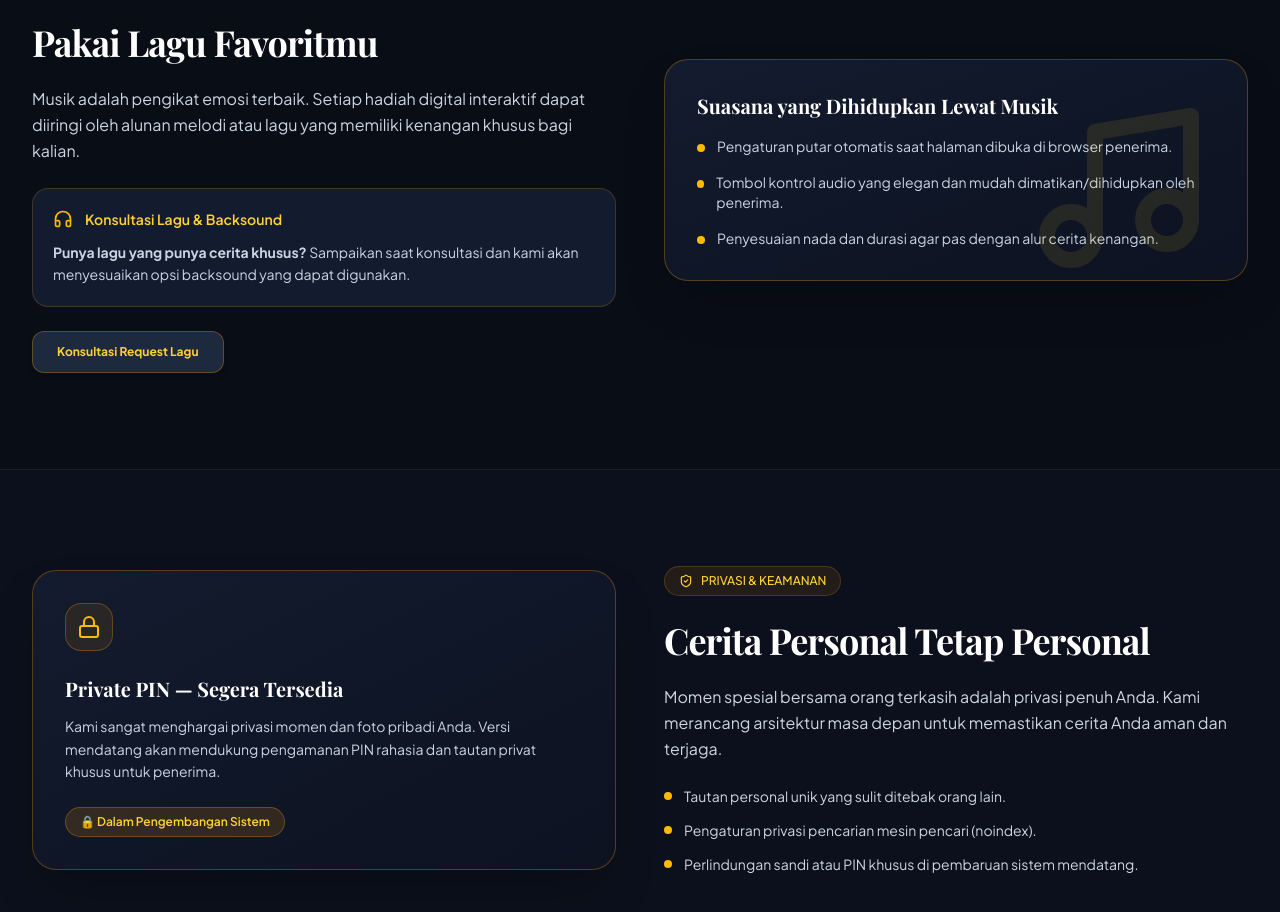
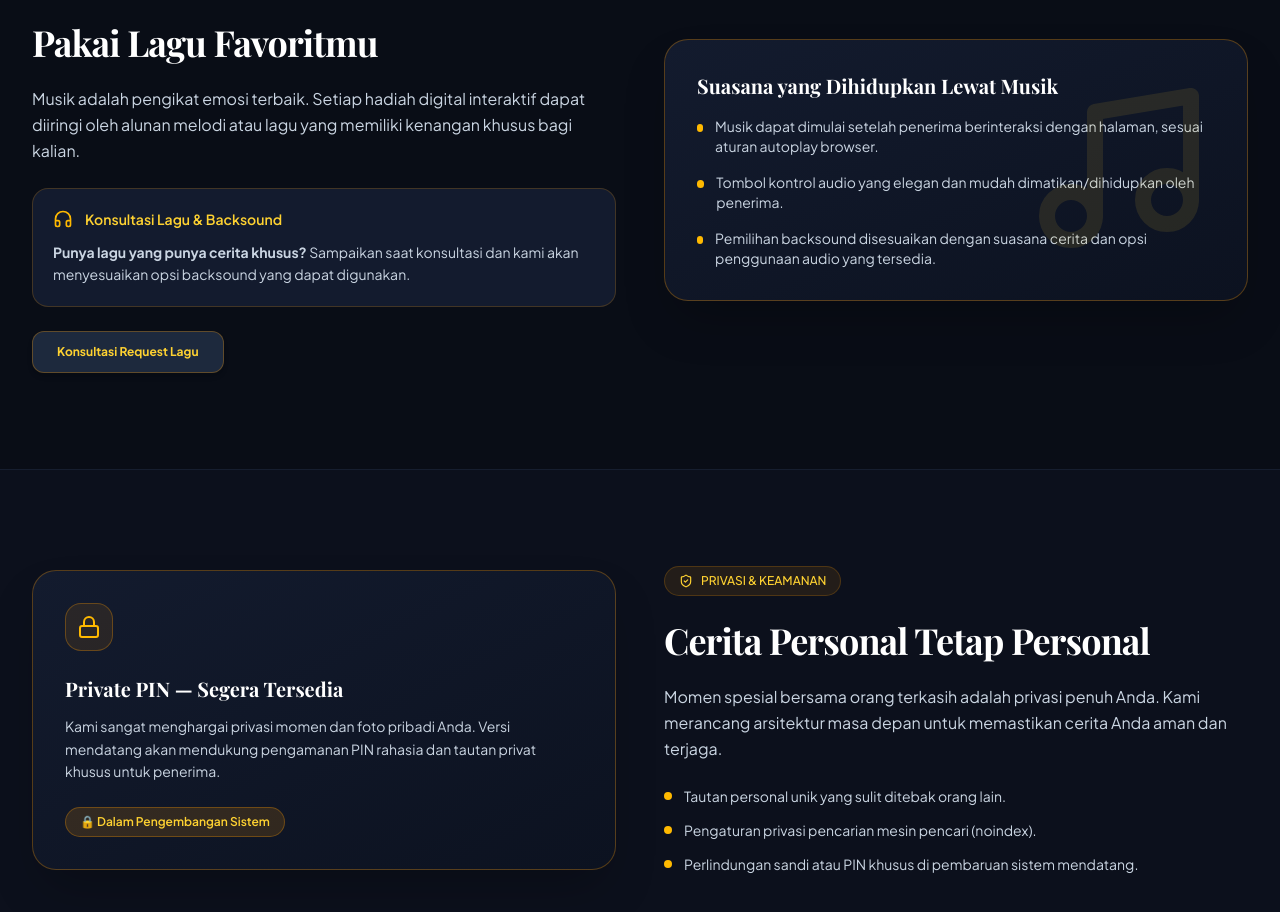
Before and after one commit to azka642422-cloud/web-3d-bisnis, a React (Vite) app: page / in a window 1280 px wide. Shown: the part 6845-7757 px from the top of the page. Built offline with nearby package versions, Linux system fonts and the light colour scheme; a web font is replaced by a local one.

Commit message:
fix: make soundtrack claims browser-safe and accurate

```diff
--- a/src/components/MusicSection.tsx
+++ b/src/components/MusicSection.tsx
@@ -58,7 +58,7 @@ export function MusicSection() {
               <ul className="space-y-4 text-sm text-slate-300">
                 <li className="flex items-start gap-3">
                   <span className="w-2 h-2 rounded-full bg-amber-400 mt-2"></span>
-                  <span>Pengaturan putar otomatis saat halaman dibuka di browser penerima.</span>
+                  <span>Musik dapat dimulai setelah penerima berinteraksi dengan halaman, sesuai aturan autoplay browser.</span>
                 </li>
                 <li className="flex items-start gap-3">
                   <span className="w-2 h-2 rounded-full bg-amber-400 mt-2"></span>
@@ -66,7 +66,7 @@ export function MusicSection() {
                 </li>
                 <li className="flex items-start gap-3">
                   <span className="w-2 h-2 rounded-full bg-amber-400 mt-2"></span>
-                  <span>Penyesuaian nada dan durasi agar pas dengan alur cerita kenangan.</span>
+                  <span>Pemilihan backsound disesuaikan dengan suasana cerita dan opsi penggunaan audio yang tersedia.</span>
                 </li>
               </ul>
             </div>
```
